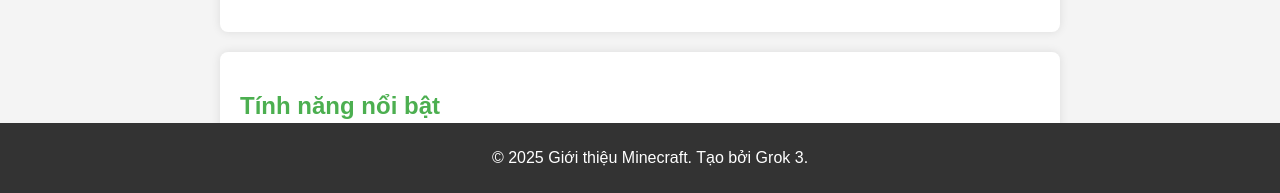
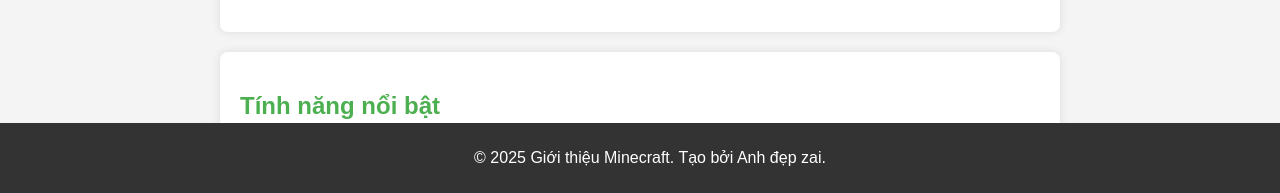
Before and after one commit to Dokiwich/again, a plain HTML site: page index.html in a window 1280 px wide. Shown: the part 607-800 px from the top of the page. Drawn offline with Linux system fonts and the light colour scheme.

Commit message:
Update index.html

```diff
--- a/index.html
+++ b/index.html
@@ -36,7 +36,7 @@
     </section>
 
     <footer>
-        <p>© 2025 Giới thiệu Minecraft. Tạo bởi Grok 3.</p>
+        <p>© 2025 Giới thiệu Minecraft. Tạo bởi Anh đẹp zai.</p>
     </footer>
 </body>
 </html>
```
